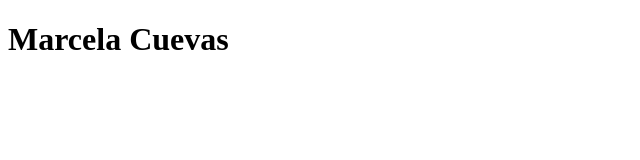
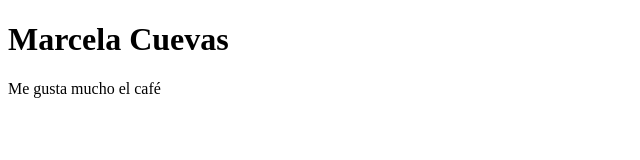
Before and after one commit to marcelaSaggeth06/claseHTML, a plain HTML site: page index.html in a window 1280 px wide. Shown: the whole page, without its empty margins (0-640 px from the left). Drawn offline with Linux system fonts and the light colour scheme.

Commit message:
Agregue una descripción con la etiqueta p

```diff
--- a/index.html
+++ b/index.html
@@ -11,7 +11,7 @@
 <body>
 
     <h1>Marcela Cuevas</h1>
-    <h2></h2>
+    <p>Me gusta mucho el café </p>
 
 
 </body>
```
